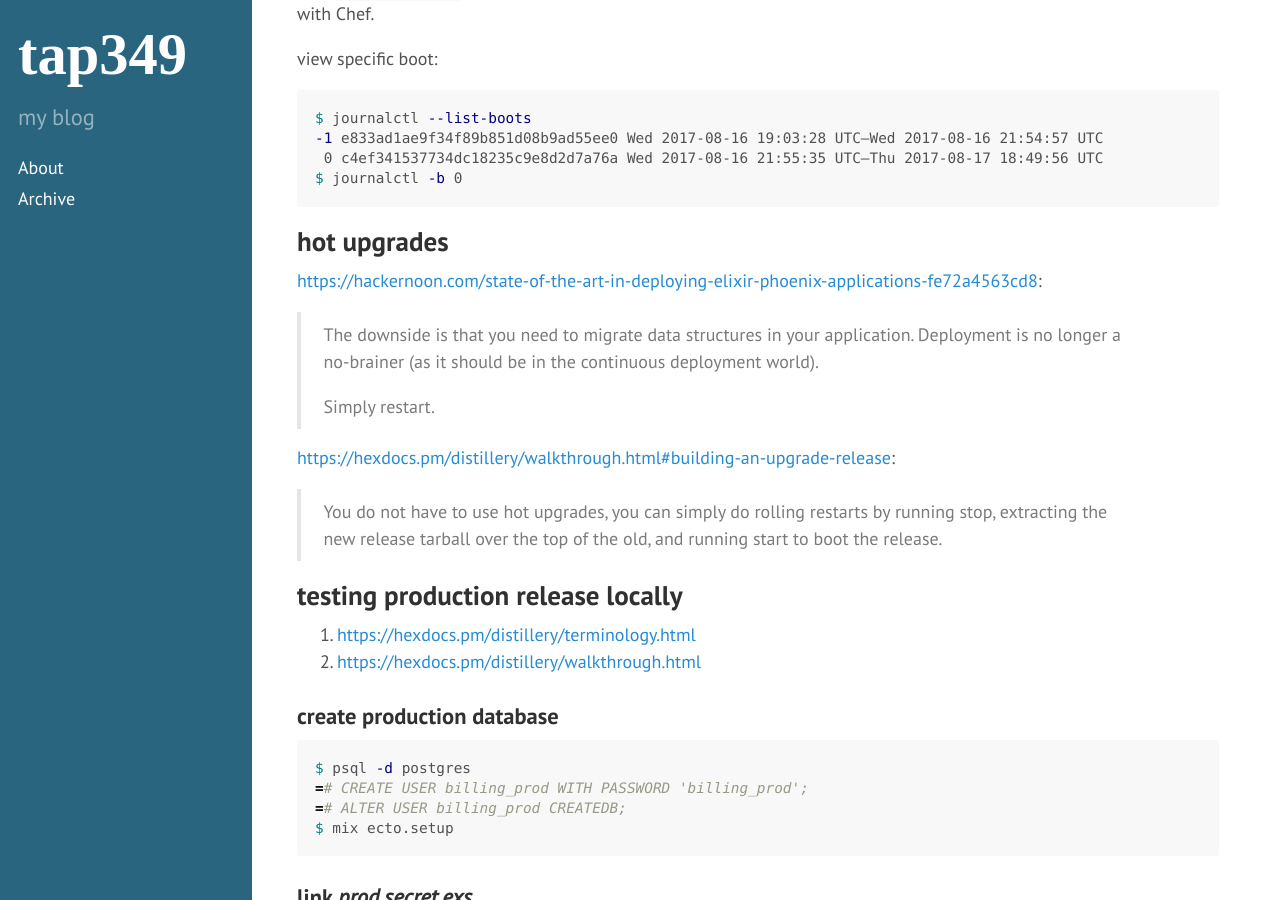
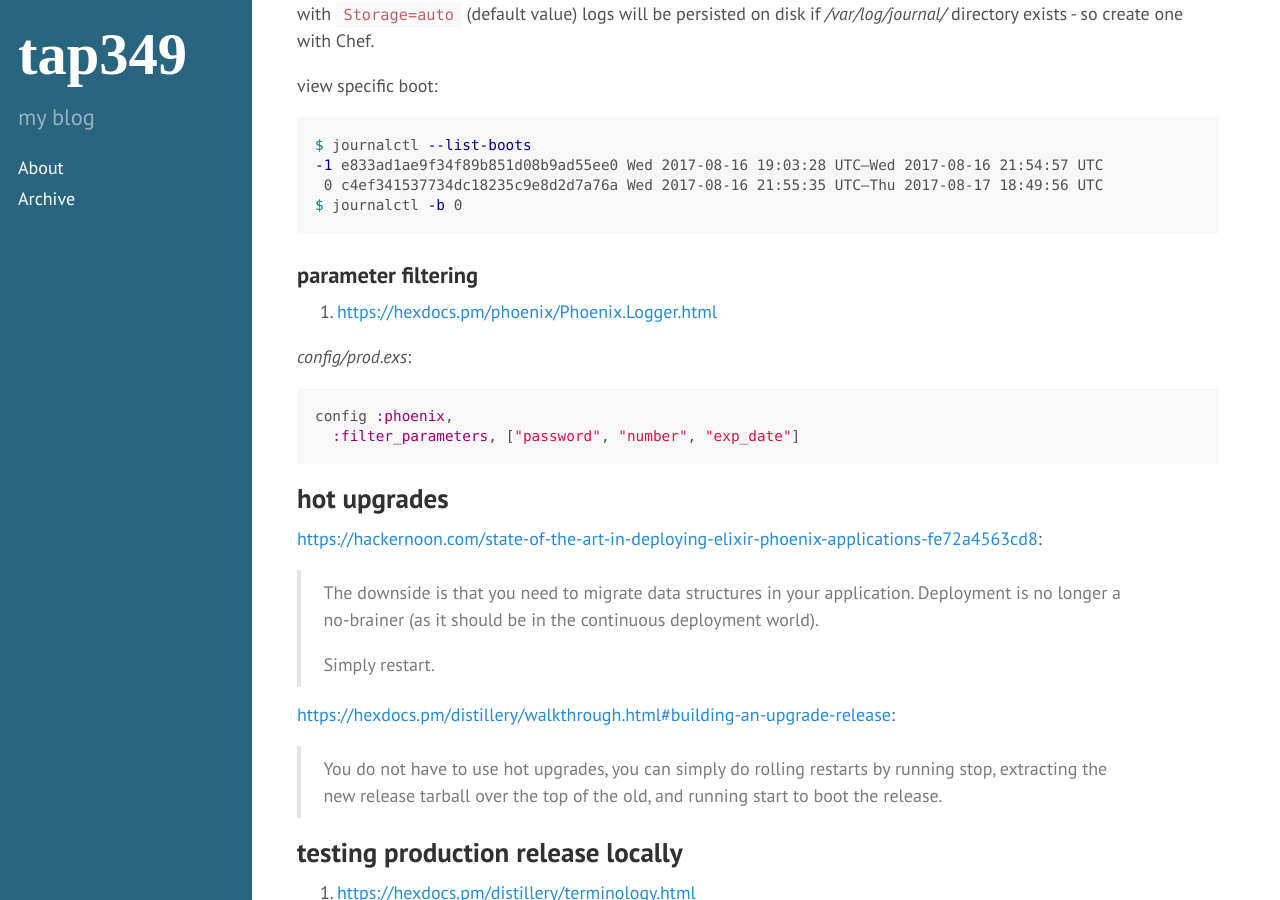
Before and after one commit to tap349/tap349.github.io, a Jekyll site: the page built from _posts/2017-08-02-elixir-deployment.md, in a window 1280 px wide and 900 px high, scrolled down 13109 px. Built offline with Jekyll 4.4.1, drawn with Linux system fonts in a browser that asks for light colours.

Commit message:
update 2017-08-30_13:35:28

````diff
--- a/_posts/2017-08-02-elixir-deployment.md
+++ b/_posts/2017-08-02-elixir-deployment.md
@@ -595,6 +595,17 @@ $ journalctl --list-boots
 $ journalctl -b 0
 ```
 
+### parameter filtering
+
+1. <https://hexdocs.pm/phoenix/Phoenix.Logger.html>
+
+_config/prod.exs_:
+
+```elixir
+config :phoenix,
+  :filter_parameters, ["password", "number", "exp_date"]
+```
+
 ## hot upgrades
 
 <https://hackernoon.com/state-of-the-art-in-deploying-elixir-phoenix-applications-fe72a4563cd8>:
````
